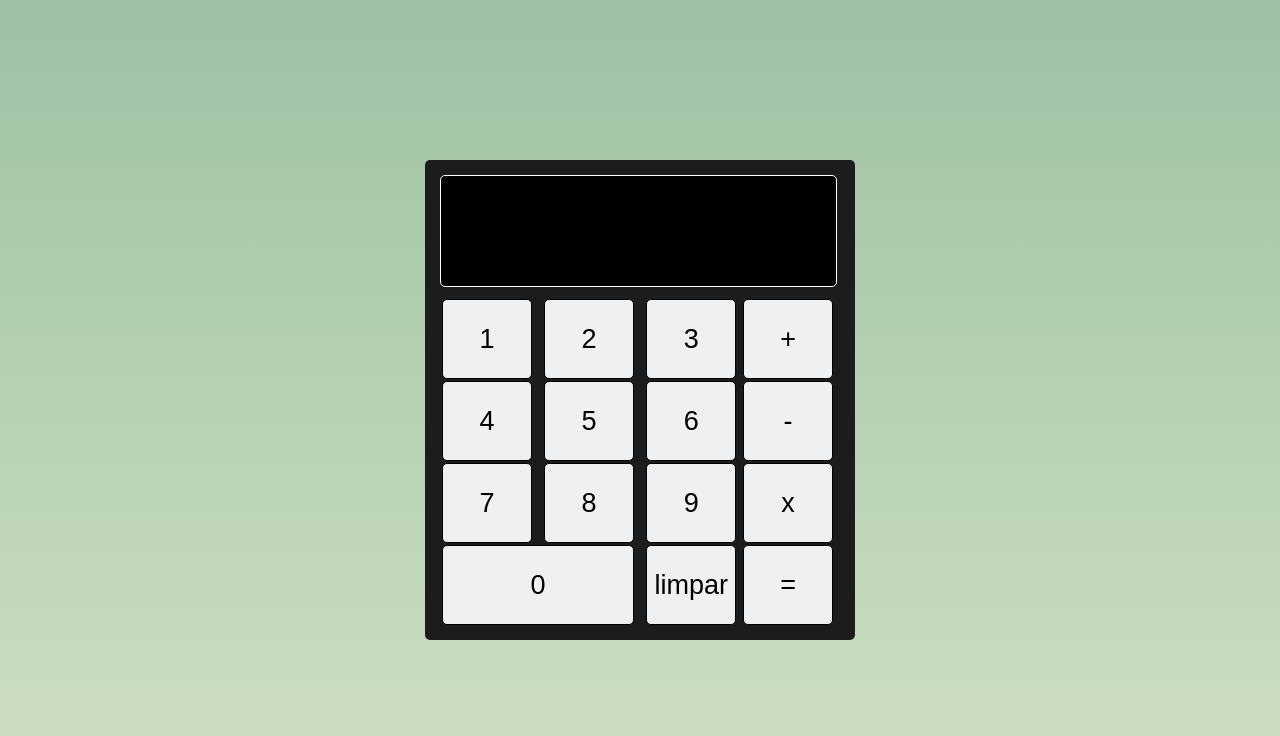
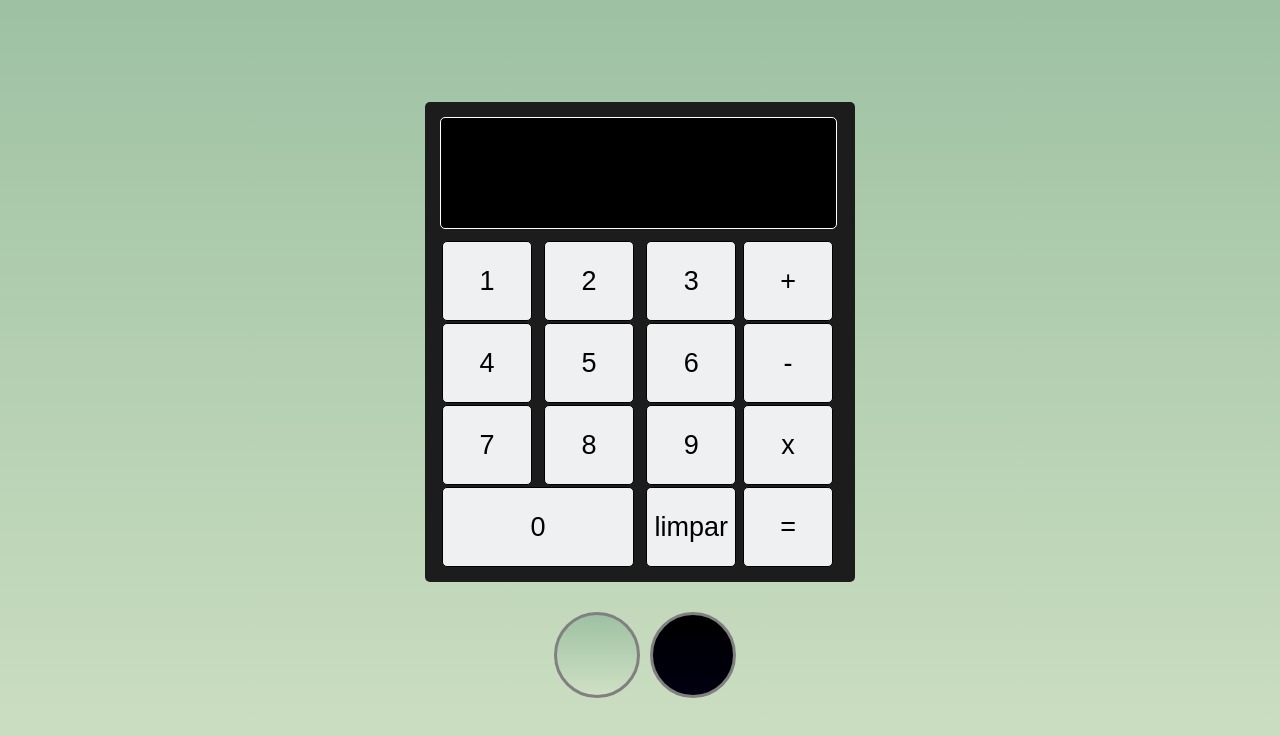
Before and after one commit to carlosiego/calculadora, a plain HTML site: page index.html in a window 1280 px wide. Drawn offline with Linux system fonts and the light colour scheme.

Commit message:
botoes do back

```diff
--- a/estilo/style.css
+++ b/estilo/style.css
@@ -11,9 +11,36 @@ main {
     display: flex;
     justify-content: center;
     align-items: center;
+    flex-direction: column;
     width: 100vw;
     height: 100vh;
     background-image: linear-gradient(to bottom, #9EC1A3, #CFE0C3);
+}
+
+div#cores{
+    margin-top: 30px;
+    display: flex;
+}
+
+.md {
+    width: 80px;
+    height: 80px;
+    border-radius: 50%;
+    margin-left: 10px;
+    border: 3px solid gray;
+}
+
+.md:hover{
+    border: 2px solid green;
+    box-sizing: border-box;
+}
+
+div#dia{
+    background-image: linear-gradient(to bottom, #9EC1A3, #CFE0C3);
+}
+
+div#noite{
+    background-image: linear-gradient(to bottom, #000000, #000011);
 }
 
 div#calculadora {
--- a/index.html
+++ b/index.html
@@ -8,7 +8,7 @@
     <link rel="stylesheet" href="estilo/style.css">
 </head>
 <body>
-    <main>
+    <main id="principal">
         <div id="calculadora">
             <div id="res"></div>
             <table>
@@ -37,6 +37,10 @@
                 </tr>
             </table>
         </div>
+        <div id="cores">
+            <div id="dia" class="md" onclick="color('linear-gradient(to bottom, #9EC1A3, #CFE0C3)')"></div>
+            <div id="noite" class="md" onclick="color('linear-gradient(to bottom, #000000, #000011)')"></div>
+        </div>
     </main>
     <script src="script.js"></script>
 </body>
--- a/script.js
+++ b/script.js
@@ -13,3 +13,8 @@ function calcular(){
         document.getElementById('res').innerHTML = eval(resultado)
     }
 }
+
+function color(cor){
+    var backg = document.getElementById('principal')
+    backg.style.backgroundImage = `${cor}`
+}
```
